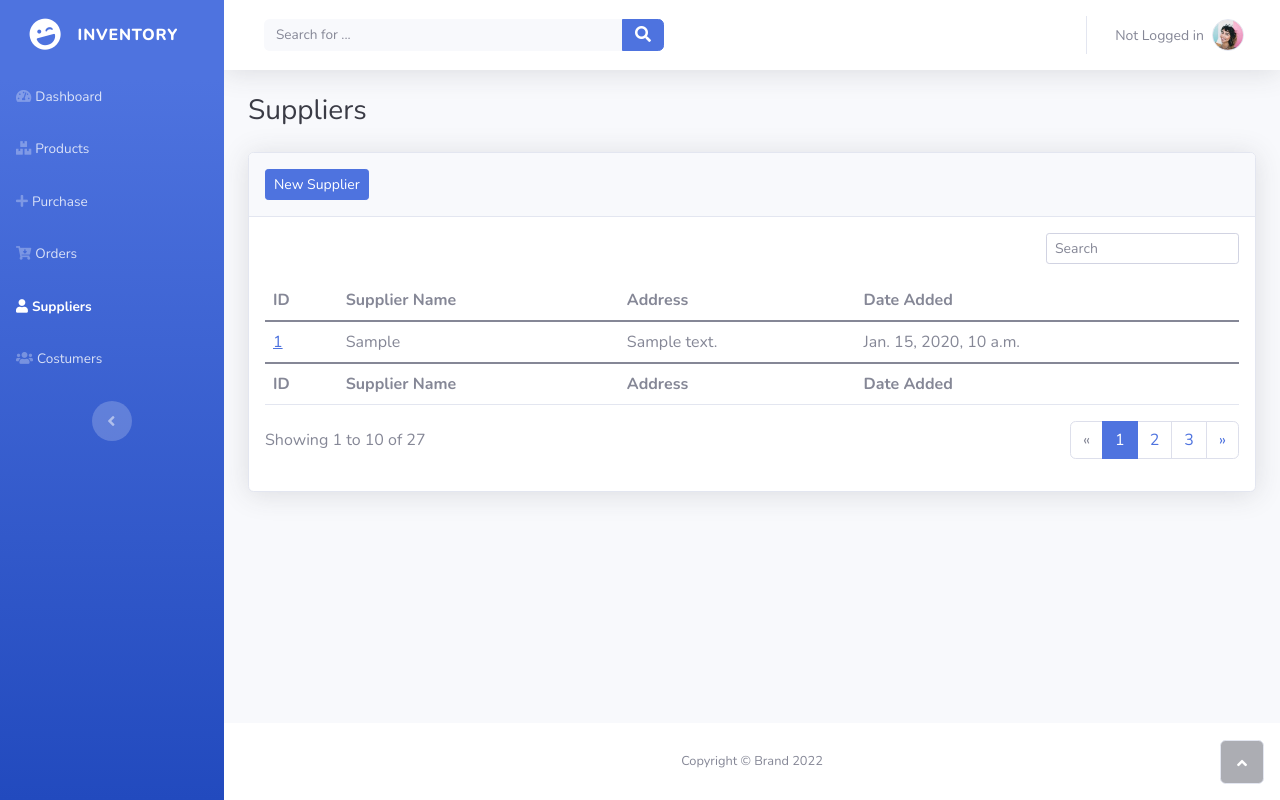
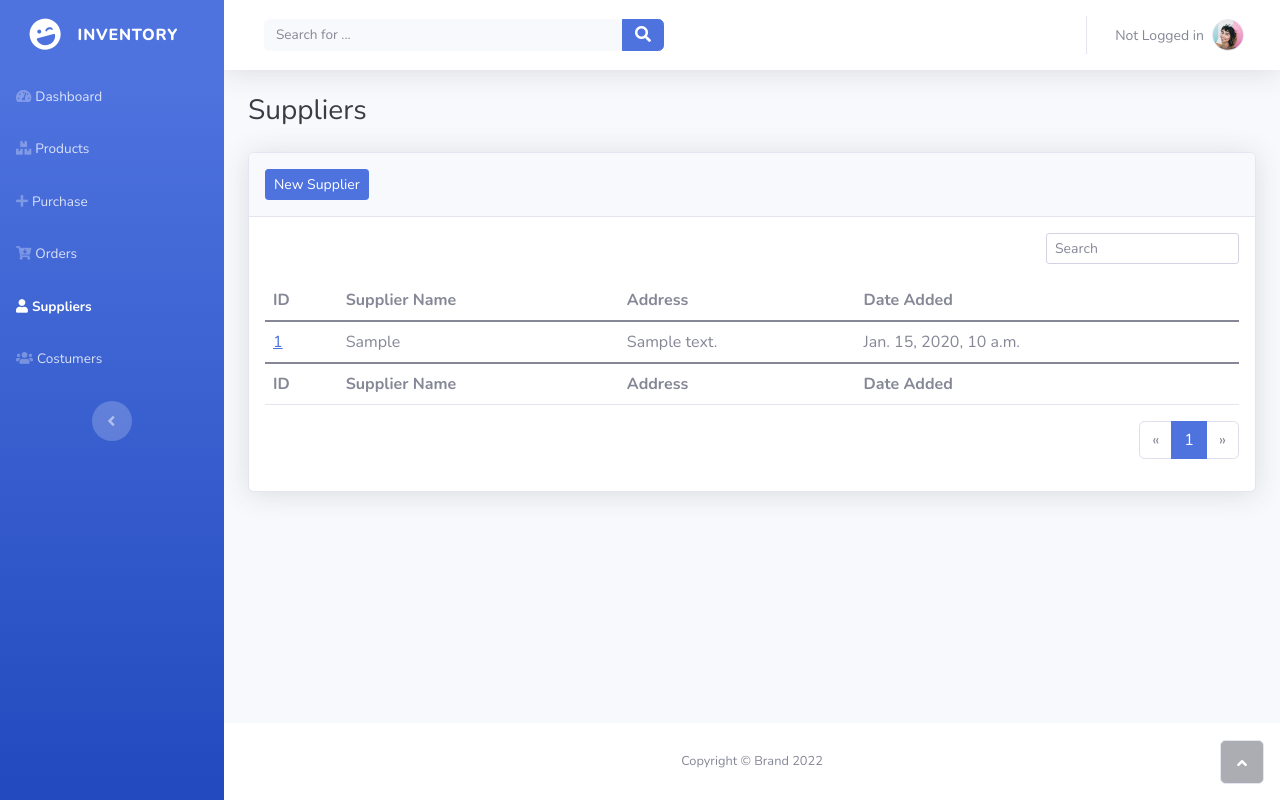
Before and after one commit to feljohn07/inventory, a Django app: page /suppliers/ in a window 1280 px wide. Run offline with Django 4.2, Linux system fonts and the light colour scheme; tables that the repository leaves empty hold one stand-in row (values such as "Sample post"); some libraries are stand-ins or nearby versions.

Commit message:
added paginations to suppliers page

```diff
--- a/suppliers/views.py
+++ b/suppliers/views.py
@@ -6,17 +6,33 @@ from .models import Supplier
 
 from datetime import datetime
 
+# Pagination
+from django.core.paginator import Paginator
+
 
 def index(request):
-    # Retrieve all products
-    suppliers = Supplier.objects.all().values()
-    context = {
+
+    # Number of rows to display
+    no_rows         = 5
+    # Set Up Pagination
+    paginator       = Paginator(Supplier.objects.all(), no_rows)
+    # Track the page
+    page            = request.GET.get('page')
+    # product list
+    suppliers         = paginator.get_page(page)
+    # number of pages
+    num_of_pages    = range(suppliers.paginator.num_pages)
+
+    context     = {
         'suppliers': suppliers,
+        'num_of_pages': num_of_pages,
     }
     return render(request,'suppliers/index.html', context)
 
+
 def add_view(request):
     return render(request,'suppliers/add.html', {})
+
 
 def add(request):
     suppliers = Supplier(
@@ -27,13 +43,15 @@ def add(request):
     suppliers.save()
     return HttpResponseRedirect(reverse('suppliers'))
 
+
 def update_view(request, id):
     supplier = Supplier.objects.get(id=id)
     return render(request,'suppliers/update.html', {'supplier':supplier})
 
+
 def update(request, id):
     # return HttpResponse(id)
-    supplier = Supplier.objects.get(id=id)
+    supplier            = Supplier.objects.get(id=id)
     supplier.supplier   = request.POST['supplier']
     supplier.address    = request.POST['address']
     supplier.save()
--- a/templates/suppliers/index.html
+++ b/templates/suppliers/index.html
@@ -63,16 +63,24 @@
             <!-- Pagination -->
             <div class="row">
                 <div class="col-md-6 align-self-center">
-                    <p id="dataTable_info" class="dataTables_info" role="status" aria-live="polite">Showing 1 to 10 of 27</p>
                 </div>
                 <div class="col-md-6">
                     <nav class="d-lg-flex justify-content-lg-end dataTables_paginate paging_simple_numbers">
                         <ul class="pagination">
-                            <li class="page-item disabled"><a class="page-link" aria-label="Previous" href="#"><span aria-hidden="true">«</span></a></li>
-                            <li class="page-item active"><a class="page-link" href="#">1</a></li>
-                            <li class="page-item"><a class="page-link" href="#">2</a></li>
-                            <li class="page-item"><a class="page-link" href="#">3</a></li>
-                            <li class="page-item"><a class="page-link" aria-label="Next" href="#"><span aria-hidden="true">»</span></a></li>
+                            <li class="page-item {% if not suppliers.has_previous %} disabled {% endif %}">
+                                <a class="page-link" aria-label="Previous" href="{% if suppliers.has_previous %} ?page={{ suppliers.previous_page_number }} {% endif %}"><span aria-hidden="true">«</span></a>
+                            </li>
+
+                            {# Loop pages number #}
+                            {% for i in num_of_pages %}
+
+                                <li class="page-item {% if suppliers.number == forloop.counter %} active {% endif %}"><a class="page-link" href="?page={{ forloop.counter }}">{{ forloop.counter }}</a></li>
+
+                            {%endfor%}
+
+                            <li class="page-item {% if not suppliers.has_next %} disabled {% endif %}">
+                                <a class="page-link" aria-label="Next" href="{% if suppliers.has_next %} ?page={{ suppliers.next_page_number }} {% endif %}"><span aria-hidden="true">»</span></a>
+                            </li>
                         </ul>
                     </nav>
                 </div>
```
